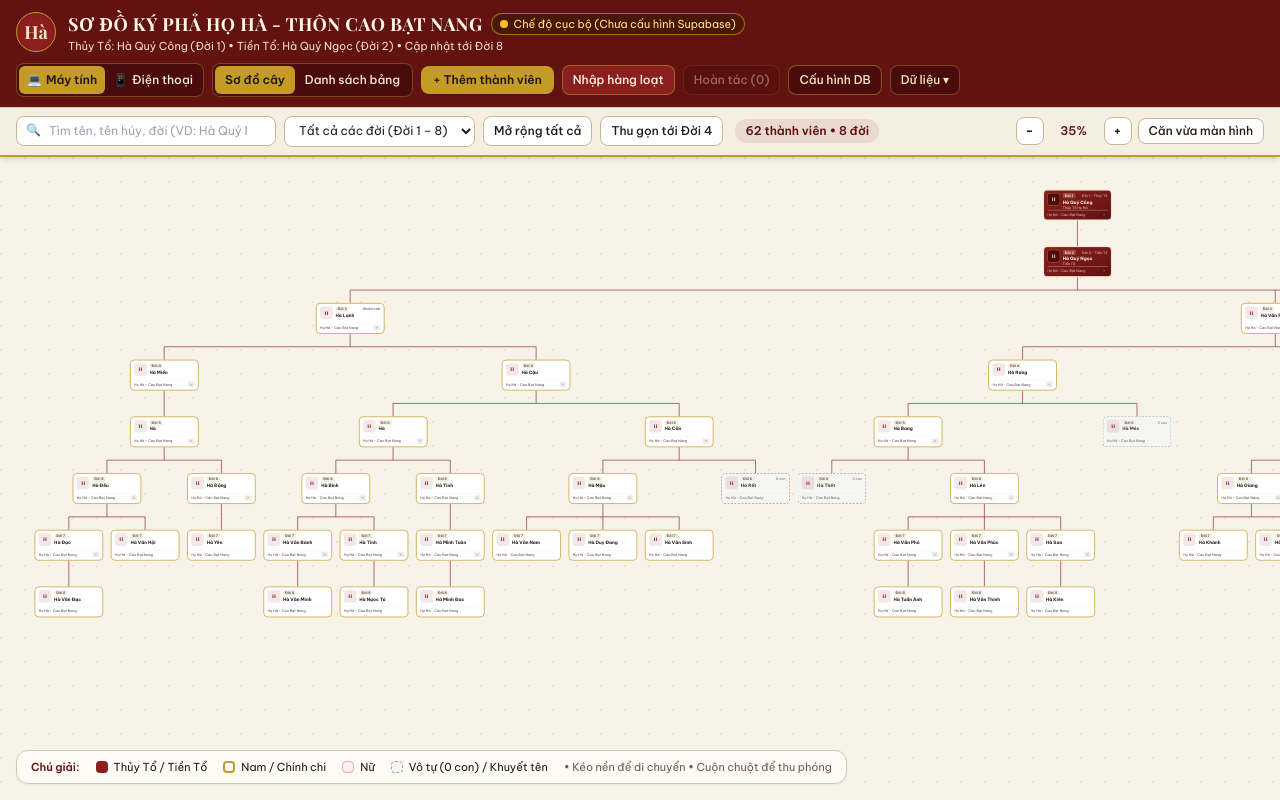
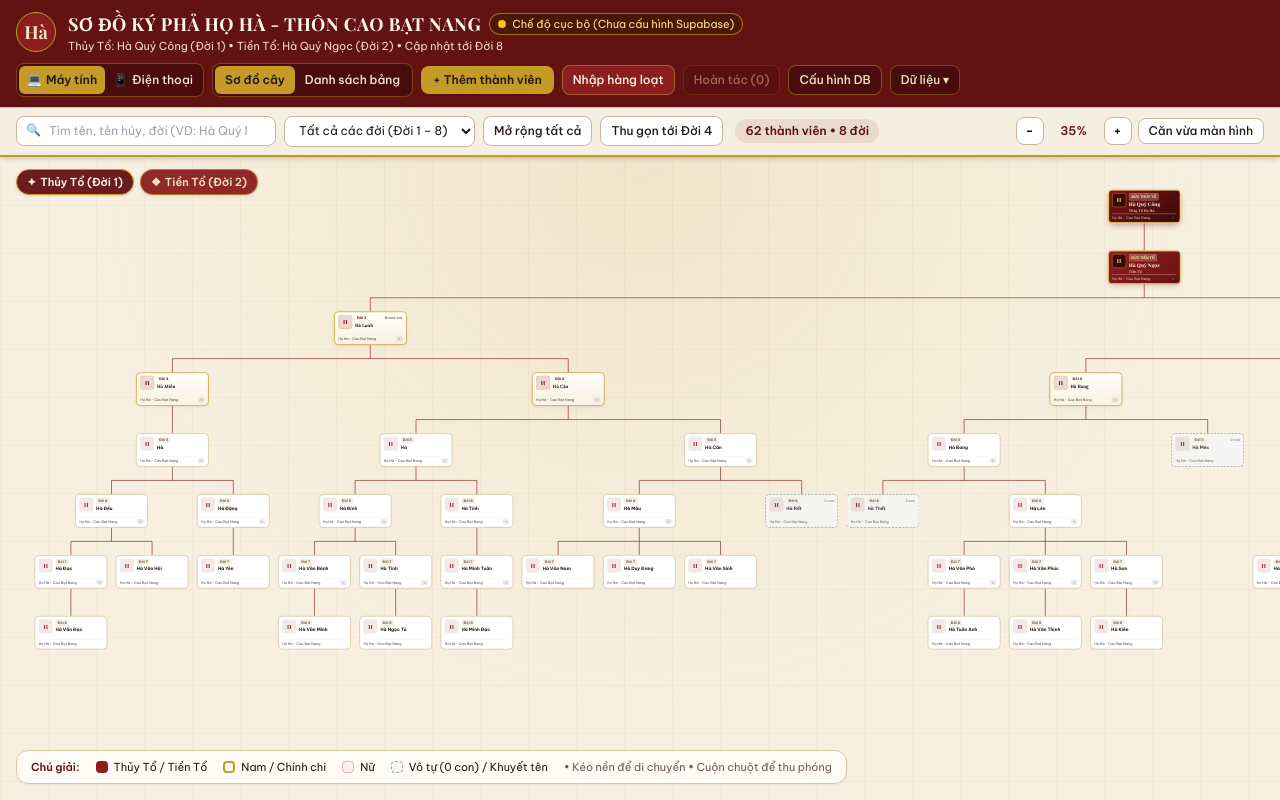
Before and after one commit to donglsvnlink-star/gia-pha-ho-ha-cao-bat-nang, a plain HTML site: page index.html in a window 1280 px wide. Drawn offline with nearby package versions, Linux system fonts and the light colour scheme.

Commit message:
Update index.html

```diff
--- a/index.html
+++ b/index.html
@@ -8,7 +8,7 @@
   <script src="https://cdn.jsdelivr.net/npm/@supabase/supabase-js@2"></script>
   <link rel="preconnect" href="https://fonts.googleapis.com">
   <link rel="preconnect" href="https://fonts.gstatic.com" crossorigin>
-  <link href="https://fonts.googleapis.com/css2?family=Be+Vietnam+Pro:wght@400;500;600;700&family=Playfair+Display:wght@600;700;800&display=swap" rel="stylesheet">
+  <link href="https://fonts.googleapis.com/css2?family=Be+Vietnam+Pro:wght@400;500;600;700&family=Lora:ital,wght@0,600;0,700;1,600&family=Playfair+Display:wght@600;700;800&display=swap" rel="stylesheet">
   <style>
     :root {
       --paper: #fdfbf7;
@@ -69,14 +69,20 @@
     }
 
     .font-serif-trad {
-      font-family: 'Playfair Display', Georgia, serif;
+      font-family: 'Playfair Display', 'Lora', Georgia, serif;
+    }
+
+    .font-ancestral {
+      font-family: 'Lora', 'Playfair Display', Georgia, serif;
     }
 
     .canvas-bg {
-      background-color: #f8f3e8;
+      background-color: #f7f0e1;
       background-image:
-        radial-gradient(circle at 1px 1px, rgba(139, 30, 30, 0.08) 1px, transparent 0);
-      background-size: 24px 24px;
+        radial-gradient(circle at 50% 0%, rgba(197, 155, 39, 0.12), transparent 62%),
+        linear-gradient(to right, rgba(139, 30, 30, 0.035) 1px, transparent 1px),
+        linear-gradient(to bottom, rgba(139, 30, 30, 0.035) 1px, transparent 1px);
+      background-size: 100% 100%, 48px 48px, 48px 48px;
     }
 
     .node-card {
@@ -85,7 +91,28 @@
 
     .node-card:hover {
       transform: translateY(-2px);
-      box-shadow: 0 12px 24px -8px rgba(99, 18, 18, 0.22);
+      box-shadow: 0 14px 26px -8px rgba(99, 18, 18, 0.28);
+    }
+
+    .card-founder {
+      background: linear-gradient(145deg, #7c1515 0%, #560d0d 55%, #3d0808 100%);
+      border-color: #e6be4a !important;
+      color: #fff9ea;
+      box-shadow: 0 8px 22px -6px rgba(86, 13, 13, 0.45), inset 0 0 0 1.5px rgba(244, 231, 190, 0.45);
+    }
+
+    .card-forefather {
+      background: linear-gradient(145deg, #931d1d 0%, #681212 100%);
+      border-color: #d4a82f !important;
+      color: #fff9ea;
+      box-shadow: 0 6px 18px -6px rgba(104, 18, 18, 0.36), inset 0 0 0 1px rgba(244, 231, 190, 0.35);
+    }
+
+    .card-early-branch {
+      background: linear-gradient(180deg, #fffdf9 0%, #fbf3e1 100%);
+      border-color: #c59b27 !important;
+      color: #231914;
+      box-shadow: 0 4px 12px -4px rgba(139, 30, 30, 0.14);
     }
 
     .node-card:hover .quick-actions {
@@ -273,6 +300,16 @@
         <div id="treeNodesLayer" class="relative" style="z-index: 2;"></div>
       </div>
 
+      <!-- NÚT TÔN KÍNH NHANH TỚI THỦY TỔ & TIỀN TỔ -->
+      <div class="absolute top-3 left-3 sm:left-4 z-20 flex items-center gap-1.5 flex-wrap">
+        <button onclick="focusNodeById('g1_thuy_to'); selectMember('g1_thuy_to');" class="px-2.5 py-1 rounded-full bg-[#631212]/95 hover:bg-[#8b1e1e] text-[#fff8e7] border border-[#c59b27] shadow text-[11px] font-semibold transition flex items-center gap-1">
+          <span>✦</span><span>Thủy Tổ (Đời 1)</span>
+        </button>
+        <button onclick="focusNodeById('g2_ha_quy_ngoc'); selectMember('g2_ha_quy_ngoc');" class="px-2.5 py-1 rounded-full bg-[#8b1e1e]/95 hover:bg-[#a32424] text-[#f4e7be] border border-[#c59b27]/70 shadow text-[11px] font-semibold transition flex items-center gap-1">
+          <span>❖</span><span>Tiền Tổ (Đời 2)</span>
+        </button>
+      </div>
+
       <!-- LEGEND -->
       <div class="hidden md:flex items-center gap-4 bg-[#fdfbf7]/95 backdrop-blur px-3.5 py-2 rounded-xl border border-[#d8c7a8] shadow-sm text-[11px] absolute bottom-4 left-4 z-20">
         <span class="font-semibold text-[#631212]">Chú giải:</span>
@@ -880,10 +917,10 @@
     }
 
     function computeLayout() {
-      const NODE_W = 196;
-      const NODE_H = 88;
-      const GAP_X = 22;
-      const GAP_Y = 74;
+      const NODE_W = 208;
+      const NODE_H = 96;
+      const GAP_X = 24;
+      const GAP_Y = 78;
 
       const positions = new Map();
       const childrenMap = new Map();
@@ -1009,17 +1046,30 @@
           (m.spouse || '').toLowerCase().includes(q)
         );
 
-        let cardTheme = 'bg-white border-[#c59b27] text-[#231914]';
-        if (m.generation === 1 || m.generation === 2) {
-          cardTheme = 'bg-gradient-to-br from-[#8b1e1e] to-[#631212] border-[#f4e7be] text-[#fff8e7]';
+        const isFounder = m.generation === 1;
+        const isForefather = m.generation === 2;
+        const isAncestor = isFounder || isForefather;
+        const isEarlyBranch = m.generation === 3 || m.generation === 4;
+
+        let cardTheme = 'bg-white border-[#d6c29a] text-[#231914] shadow-sm';
+        if (isFounder) {
+          cardTheme = 'card-founder border-2';
+        } else if (isForefather) {
+          cardTheme = 'card-forefather border-2';
         } else if (m.status === 'missing' || m.status === 'no_issue') {
-          cardTheme = 'bg-stone-100 border-dashed border-stone-400 text-stone-700';
+          cardTheme = 'bg-stone-100/95 border-dashed border-stone-400 text-stone-700';
         } else if (m.gender === 'female') {
-          cardTheme = 'bg-rose-50/90 border-rose-300 text-[#231914]';
+          cardTheme = 'bg-rose-50/95 border-rose-300 text-[#231914]';
+        } else if (isEarlyBranch) {
+          cardTheme = 'card-early-branch border-2';
         }
 
-        const isAncestor = m.generation === 1 || m.generation === 2;
-        const subBadgeClass = isAncestor ? 'bg-[#f4e7be]/20 text-[#f4e7be]' : 'bg-[#f5efe2] text-[#6e5d52]';
+        const subBadgeClass = isAncestor
+          ? 'bg-[#f4e7be]/25 text-[#f9e9b8] border border-[#f4e7be]/40'
+          : (isEarlyBranch ? 'bg-[#8b1e1e]/12 text-[#631212] font-bold' : 'bg-[#f5efe2] text-[#6e5d52]');
+
+        const honorTitle = isFounder ? 'ĐỨC THỦY TỔ' : (isForefather ? 'ĐỨC TIỀN TỔ' : `Đời ${m.generation}`);
+        const nameFontClass = isAncestor ? 'font-serif-trad text-sm tracking-wide font-extrabold' : (isEarlyBranch ? 'font-ancestral text-[13px] font-bold' : 'text-xs sm:text-[13px] font-bold');
 
         cardsHtml += `
           <div
@@ -1040,16 +1090,16 @@
 
             <div class="flex items-start gap-2 min-w-0">
               ${m.avatar
-                ? `<img src="${m.avatar}" alt="${escapeHtml(m.name)}" class="w-9 h-9 rounded-lg object-cover border border-[#c59b27]/60 shrink-0" />`
-                : `<div class="w-9 h-9 rounded-lg ${isAncestor ? 'bg-[#490b0b] text-[#f4e7be] border border-[#c59b27]/60' : 'bg-[#8b1e1e]/10 text-[#8b1e1e]'} flex items-center justify-center font-serif-trad font-bold text-sm shrink-0">${escapeHtml((m.name || '?')[0])}</div>`
+                ? `<img src="${m.avatar}" alt="${escapeHtml(m.name)}" class="w-10 h-10 rounded-lg object-cover border border-[#c59b27]/70 shrink-0" />`
+                : `<div class="w-10 h-10 rounded-lg ${isAncestor ? 'bg-[#3b0707] text-[#f7e5a6] border border-[#e6be4a]' : (isEarlyBranch ? 'bg-[#8b1e1e]/15 text-[#631212] border border-[#c59b27]/50' : 'bg-[#8b1e1e]/10 text-[#8b1e1e]')} flex items-center justify-center font-serif-trad font-bold text-base shrink-0">${escapeHtml((m.name || '?')[0])}</div>`
               }
               <div class="min-w-0 flex-1">
                 <div class="flex items-center justify-between gap-1">
-                  <span class="text-[10px] font-bold px-1.5 py-0.2 rounded ${subBadgeClass}">Đời ${m.generation}</span>
-                  ${m.birthOrder ? `<span class="text-[10px] truncate opacity-80">${escapeHtml(m.birthOrder)}</span>` : ''}
+                  <span class="text-[10px] font-bold px-1.5 py-0.5 rounded ${subBadgeClass}">${escapeHtml(honorTitle)}</span>
+                  ${m.birthOrder && !isAncestor ? `<span class="text-[10px] truncate opacity-80">${escapeHtml(m.birthOrder)}</span>` : ''}
                 </div>
-                <div class="font-bold text-xs sm:text-[13px] truncate mt-0.5">${escapeHtml(m.name)}</div>
-                ${m.courtesyName ? `<div class="text-[10px] truncate opacity-85">${escapeHtml(m.courtesyName)}</div>` : ''}
+                <div class="${nameFontClass} truncate mt-0.5">${escapeHtml(m.name)}</div>
+                ${m.courtesyName ? `<div class="font-ancestral italic text-[10.5px] truncate ${isAncestor ? 'text-[#f4e7be]' : 'opacity-85'}">${escapeHtml(m.courtesyName)}</div>` : ''}
               </div>
             </div>
 
```
